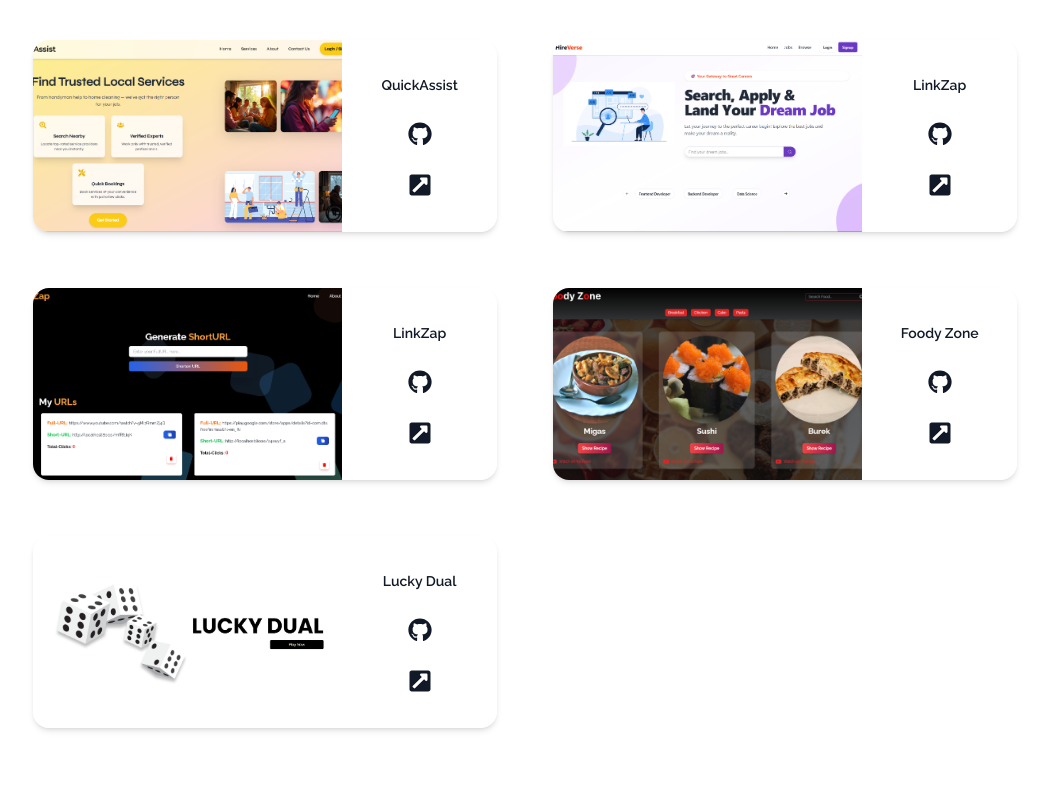
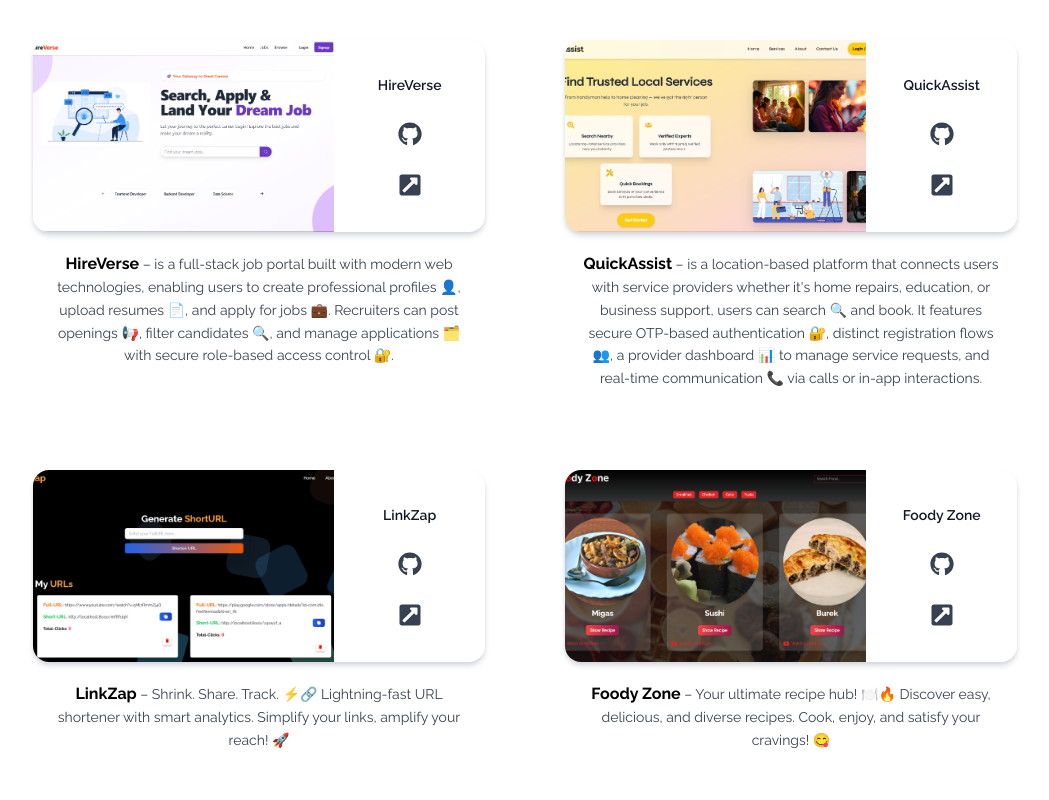
Before and after one commit to ujjawalptdr/portfolio, a React (Vite) app: page / in a window 1280 px wide. Shown: the part 1800-2600 px from the top of the page, without its empty margins (115-1164 px from the left). Built offline with nearby package versions, Linux system fonts and the light colour scheme.

Commit message:
added description

```diff
--- a/src/App.jsx
+++ b/src/App.jsx
@@ -8,6 +8,7 @@ import Testimonials from "./Components/Testimonials.jsx";
 import Experiences from "./Components/Experiences.jsx";
 import Contact from "./Components/Contact.jsx";
 import Footer from "./Components/Footer.jsx";
+
 
 function App() {
   const [darkMode, setDarkMode] = useState(false);
@@ -26,7 +27,8 @@ function App() {
       </main>
 
       <SocialLinks />
-    </div>
+
+    </div >
   );
 }
 
--- a/src/Components/NavBar.jsx
+++ b/src/Components/NavBar.jsx
@@ -28,14 +28,14 @@ function NavBar({ darkMode, setDarkMode }) {
         animate={{ scale: 1 }}
         transition={{ duration: 0.5 }}
       >
-        Ujjawal
+        <a href="/">Ujjawal</a>
       </motion.h1>
 
       <ul className="hidden md:flex">
         {links.map(({ id, link }) => (
           <motion.li
             key={id}
-            className="text-black dark:text-gray-500 px-4 cursor-pointer capitalize font-medium hover:scale-105 hover:text-gray-950 dark:hover:text-gray-400 duration-200"
+            className="text-black dark:text-gray-500 px-4 cursor-pointer capitalize font-medium hover:scale-105 hover:text-green-500 dark:hover:text-green-500 duration-200"
             initial={{ opacity: 0, x: -20 }}
             animate={{ opacity: 1, x: 0 }}
             transition={{ duration: 0.4, delay: id * 0.1 }}
--- a/src/Components/Portfolio.jsx
+++ b/src/Components/Portfolio.jsx
@@ -18,17 +18,19 @@ const Portfolio = () => {
   const projects = [
     {
       id: 1,
+      image: hireVerse,
+      title: "HireVerse",
+      github: "https://github.com/ujjawalptdr/HireVerse",
+      demo: "https://hireverse.onrender.com/",
+      description: "is a full-stack job portal built with modern web technologies, enabling users to create professional profiles 👤, upload resumes 📄, and apply for jobs 💼. Recruiters can post openings 📢, filter candidates 🔍, and manage applications 🗂️ with secure role-based access control 🔐.",
+    },
+    {
+      id: 2,
       image: quickAssist,
       title: "QuickAssist",
       github: "https://github.com/ujjawalptdr/QuickAssist",
       demo: "https://quick-assist.onrender.com/",
-    },
-    {
-      id: 2,
-      image: hireVerse,
-      title: "LinkZap",
-      github: "https://github.com/ujjawalptdr/HireVerse",
-      demo: "https://hireverse.onrender.com/",
+      description: "is a location-based platform that connects users with service providers whether it's home repairs, education, or business support, users can search 🔍 and book. It features secure OTP-based authentication 🔐, distinct registration flows 👥, a provider dashboard 📊 to manage service requests, and real-time communication 📞 via calls or in-app interactions.",
     },
     {
       id: 3,
@@ -36,6 +38,7 @@ const Portfolio = () => {
       title: "LinkZap",
       github: "https://github.com/ujjawalptdr/Link-Zap",
       demo: "https://link-zap.onrender.com/",
+      description: "Shrink. Share. Track. ⚡🔗 Lightning-fast URL shortener with smart analytics. Simplify your links, amplify your reach! 🚀",
     },
     {
       id: 4,
@@ -43,6 +46,7 @@ const Portfolio = () => {
       title: "Foody Zone",
       github: "https://github.com/ujjawalptdr/Foody-Zone",
       demo: "https://ujjawalptdr.github.io/Foody-Zone/",
+      description: "Your ultimate recipe hub! 🍽️🔥 Discover easy, delicious, and diverse recipes. Cook, enjoy, and satisfy your cravings! 😋",
     },
     {
       id: 5,
@@ -50,13 +54,9 @@ const Portfolio = () => {
       title: "Lucky Dual",
       github: "https://github.com/ujjawalptdr/Lucky-Dual",
       demo: "https://ujjawalptdr.github.io/Lucky-Dual/",
+      description: "Test Your Luck, Win Big! 🎲🔥 Pick your numbers, roll the dice, and score points. Challenge friends and see who’s the luckiest! 🍀🚀",
     },
   ];
-
-  const fadeUp = {
-    hidden: { opacity: 0, y: 30 },
-    visible: { opacity: 1, y: 0 },
-  };
 
   return (
     <div
@@ -67,17 +67,21 @@ const Portfolio = () => {
         title="PortFolio 🗒️"
         subtitle="Check out my portfolio to see the projects I’ve worked on. I’m always open to new challenges and opportunities."
       >
-        <div className="grid gap-8 lg:gap-14 lg:grid-cols-2">
-          {projects.map(({ id, image, title, github, demo }) => (
+        <div className="grid gap-8 lg:gap-20 lg:grid-cols-2">
+          {projects.map(({ id, image, title, github, demo, description }) => (
             <motion.div
               key={id}
-              className="max-w-lg h-48 flex shadow-md hover:shadow-xl dark:shadow-gray-300 rounded-2xl overflow-hidden transition duration-200 hover:scale-[1.015]"
-              variants={fadeUp}
-              initial="hidden"
-              whileInView="visible"
-              viewport={{ once: false, amount: 0.2 }}
-              transition={{ duration: 0.5, ease: "easeOut" }}
+              initial={{ opacity: 0, y: 40, scale: 0.95 }}
+              whileInView={{ opacity: 1, y: 0, scale: 1 }}
+              viewport={{ once: false, amount: 0.6 }}
+              transition={{
+                duration: 0.6,
+                ease: [0.17, 0.67, 0.83, 0.67], // Smooth spring-like ease
+              }}
             >
+              {/* Card Box */}
+              <div className="max-w-lg w-full flex flex-col items-center shadow-md hover:shadow-lg shadow-gray-300 hover:shadow-gray-400 dark:shadow-gray-600 duration-300 rounded-2xl overflow-hidden  hover:scale-[1.015] bg-white dark:bg-gray-900">
+                <div className="flex h-48 w-full">
                   <img
                     src={image}
                     alt={title}
@@ -85,10 +89,12 @@ const Portfolio = () => {
                     loading="lazy"
                   />
                   <div className="w-1/3 h-full flex flex-col items-center justify-evenly p-2 text-center">
-                <h2 className="text-sm font-semibold">{title}</h2>
+                    <h2 className="text-sm font-semibold text-gray-900 dark:text-white">
+                      {title}
+                    </h2>
                     <a
                       href={github}
-                  className="text-2xl hover:scale-110 transition"
+                      className="text-2xl hover:scale-110 transition text-gray-700 dark:text-white"
                       target="_blank"
                       rel="noopener noreferrer"
                     >
@@ -96,19 +102,30 @@ const Portfolio = () => {
                     </a>
                     <a
                       href={demo}
-                  className="text-2xl hover:scale-105 transition"
+                      className="text-2xl hover:scale-105 transition text-gray-700 dark:text-white"
                       target="_blank"
                       rel="noopener noreferrer"
                     >
                       <FaExternalLinkSquareAlt />
                     </a>
                   </div>
+                </div>
+              </div>
+
+              {/* Description Section (Outside Card) */}
+              <div className="max-w-lg w-full mt-5 px-3">
+                <p className="text-sm text-gray-700 dark:text-gray-300 text-center leading-relaxed break-words">
+                  <span className="font-bold text-black dark:text-green-500 text-base">{title}</span> – {description}
+                </p>
+              </div>
             </motion.div>
-
           ))}
         </div>
-      </Section>
-    </div>
+
+
+
+      </Section >
+    </div >
   );
 };
 
--- a/src/index.css
+++ b/src/index.css
@@ -12,7 +12,7 @@
 }
 
 
-Text selection color
+/* Text selection color */
 ::selection {
   background-color: #20c546; /* green */
   color: white;
```
Lines whose indentation alone changed are shown as unchanged.
